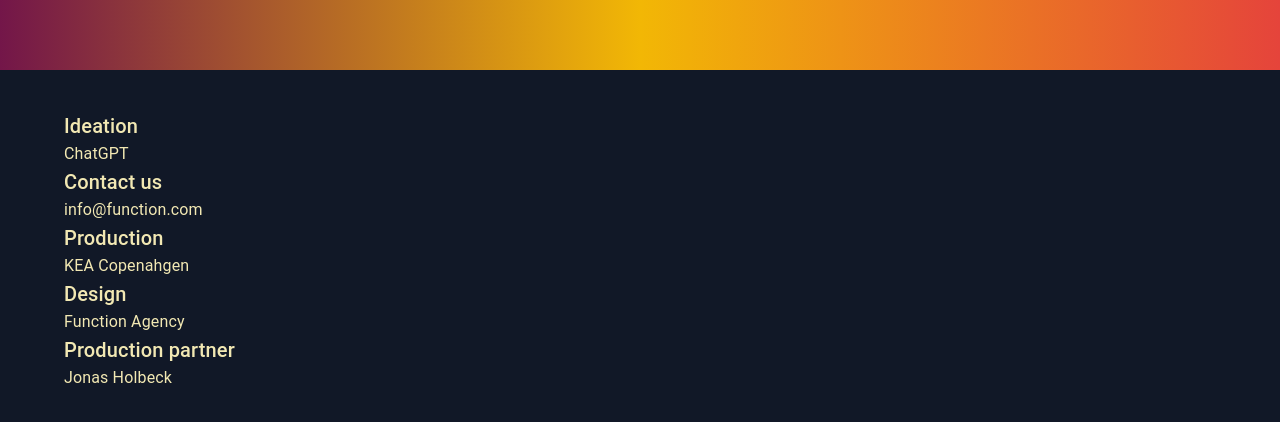
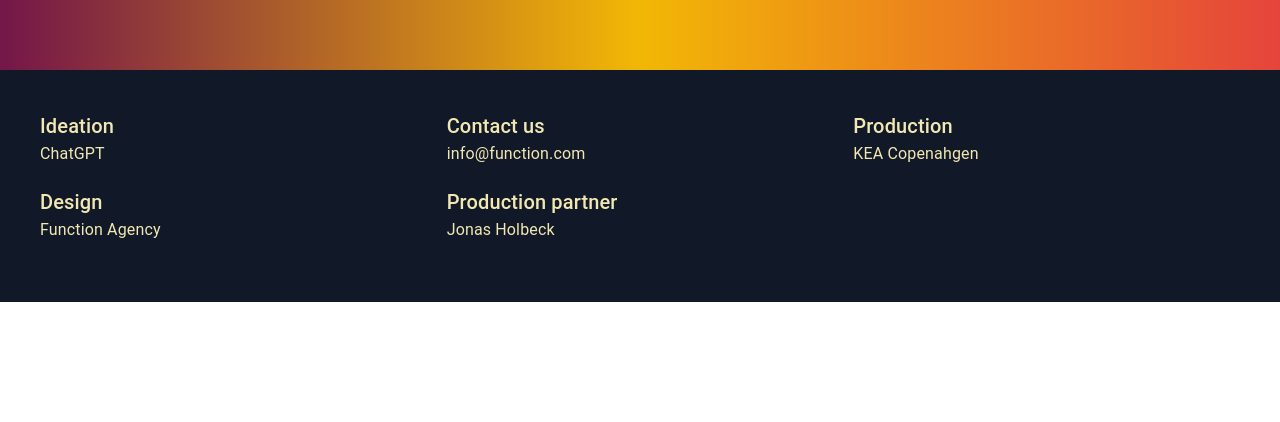
Before and after one commit to rossosofia/frontend_foofest_exam_sofia, a Next.js app: page / in a window 1280 px wide. Shown: the part 2130-2552 px from the top of the page. After the commit the page ends 2432 px from the top, so only its background shows below. Built offline with nearby package versions, Linux system fonts and the light colour scheme; no server answers.

Commit message:
Fixed the footer

```diff
--- a/src/components/Footer.jsx
+++ b/src/components/Footer.jsx
@@ -1,11 +1,11 @@
-import { Container, Typography } from "@mui/material";
+import { Typography } from "@mui/material";
 
 export default function Footer() {
   const year = new Date().getFullYear();
 
   return (
     <footer className="w-full text-custom-beige bg-gray-900 h-100 pb-[8rem] md:pb-5">
-      <Container className="py-10 px-10 mx-0 grid grid-cols-2 md:grid-cols-2 lg:grid-cols-3 gap-5 ">
+      <section className="py-10 px-10 mx-0 grid grid-cols-2 md:grid-cols-2 lg:grid-cols-3 gap-5 ">
         <div>
           <Typography variant="h6">Ideation</Typography>
           <Typography variant="body1">ChatGPT</Typography>
@@ -30,7 +30,7 @@ export default function Footer() {
           <Typography variant="h6">Production partner</Typography>
           <Typography variant="body1">Jonas Holbeck</Typography>
         </div>
-      </Container>
+      </section>
     </footer>
   );
 }
```
